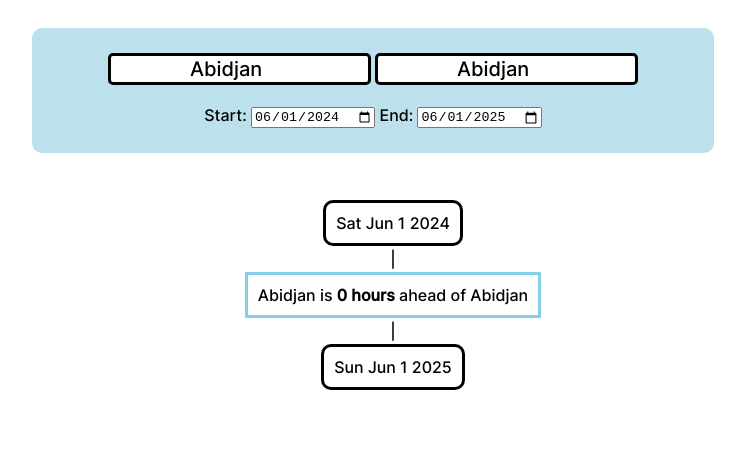
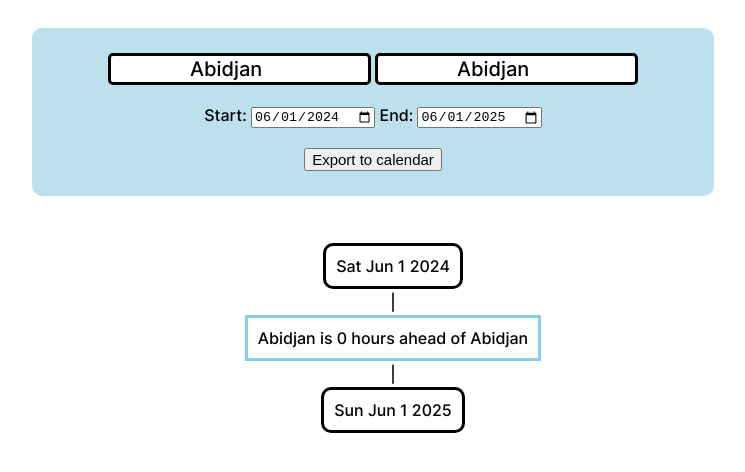
Before and after one commit to EliotChignell/TimeZoneDifference, a plain HTML site: page src/index.html in a window 1280 px wide. Shown: the top 472 px of the page, without its empty margins (267-1012 px from the left). Drawn offline with Linux system fonts and the light colour scheme.

Commit message:
Up and working + calendar export

```diff
--- a/src/index.html
+++ b/src/index.html
@@ -29,6 +29,10 @@
 
                 <label for="end_date">End: </label>
                 <input name="end_date" id="end_date" type="date">
+
+                <br><br>
+
+                <button id="export-button" onclick="export_to_calendar()">Export to calendar</button>
             </section>
             </center>
 
@@ -39,6 +43,7 @@
 
         <script src="scripts/moment.js"></script>
         <script src="scripts/moment-timezone.js"></script>
+        <script src="scripts/FileSaver.min.js"></script>
         <script src="scripts/ics.min.js"></script>
         <script src="scripts/cities.js"></script>
         <script src="scripts/timezone_city.js"></script>
--- a/src/scripts/index.js
+++ b/src/scripts/index.js
@@ -5,20 +5,16 @@ const start_date = document.querySelector('#start_date');
 const end_date = document.querySelector('#end_date');
 const table = document.querySelector('#result');
 
+// cities and timezone_city variables are imported
+
 // Constants
 const MIN_DATE = '1970-01-01';
 const MAX_DATE = '2500-01-01';
 
-function add_option(value) {
-    const option = document.createElement('option');
-    option.value = value;
-    all_timezones.appendChild(option);
-}
-
 /**
-*   Add all timezones to the datalist
+*   Add all cities to the datalist
 */
-function add_timezones() {
+function add_cities() {
     for (const city in cities) {
         // To account for multiple cities with same name
         const c = cities[city];
@@ -28,34 +24,47 @@ function add_timezones() {
         const duplicate_countries = countries.length != new Set(countries).size;
 
         for (const c2 of c) {
-            add_option(
+            const option = document.createElement('option');
+            option.value =
                 // City name + potentially province and iso2 (country code)
                 c2.city +
                 (duplicate_cities ?
                     duplicate_countries ?
                         `, ${c2.province}, ${c2.iso2}` :
                     `, ${c2.iso2}` :
-                '')
-            );
+                '');
+            all_timezones.appendChild(option);
         }
     }
 }
 
+/**
+ * Sets default values for the field
+ */
 function set_default_values() {
+    // Sets dates to today and 1 year from today
     start_date.value = moment().format('YYYY-MM-DD');
     end_date.value = moment().add(1, 'year').format('YYYY-MM-DD');
+
+    // Setting the cities to where we think the user is
     tzs[0].value = timezone_city[moment.tz.guess()];
     tzs[1].value = timezone_city[moment.tz.guess()];
 }
 
+/**
+ * Activates event listeners for each field
+ */
 function add_event_listeners() {
-    tzs[0].onkeyup = update_time_difference;
-    tzs[1].onkeyup = update_time_difference;
-    start_date.onkeyup = update_time_difference;
-    end_date.onkeyup = update_time_difference;
+    for (const field of [...tzs, start_date, end_date]) {
+        field.onkeyup = update_time_difference;
+    }
 }
 
-function get_city_details(city, country) {
+function get_city_details(details) {
+    const city = details[0];
+    const country = details.length > 1 ? details.at(-1) : null;
+    const province = details.length > 2 ? details[1] : null;
+
     const p = cities[city.toLowerCase()];
 
     // No possibilities
@@ -65,19 +74,20 @@ function get_city_details(city, country) {
     if (p.length == 1) return p[0];
 
     // Multiple possibilities
-    return p.find(x => x.iso2 == country);
+    return p.find(x => x.iso2 == country && (!province || province == x.province));
 }
 
 /**
-*   Update the time based on the selected timezones
+*   Update the time differences based on the entered cities
 */
 function update_time_difference() {
-    const [ city1, country1 ] = tzs[0].value.split(', ');
-    const [ city2, country2 ] = tzs[1].value.split(', ');
+    const city1 = get_city_details(tzs[0].value.split(', '));
+    const city2 = get_city_details(tzs[1].value.split(', '));
 
-    const tz1 = get_city_details(city1, country1)?.timezone;
-    const tz2 = get_city_details(city2, country2)?.timezone;
+    const tz1 = city1?.timezone;
+    const tz2 = city2?.timezone;
 
+    // If no timezone found for either
     if (!tz1 || !tz2) return;
 
     const differences = {};
@@ -105,44 +115,67 @@ function update_time_difference() {
         current_difference = moment.tz(current, tz1).diff(moment.tz(current, tz2), 'hours');
     }
 
+    // Adding a thing at the end as well
     if (!differences[end]) differences[end] = null;
 
-    clear_table(table);
-    add_rows(table, differences, end);
+    clear_table();
+
+    const changes = add_rows(table, differences, end);
+
+    return {
+        differences,
+        changes,
+        city1,
+        city2
+    };
 }
 
-function clear_table(table) {
+function clear_table() {
     table.innerHTML = '';
-
-    // // Adding header
-    // const header = table.createTHead();
-    // const row = header.insertRow(0);
-    // const cell = row.insertCell(0);
-    // cell.innerHTML = 'Date';
 }
 
 function add_rows(table, differences, end) {
-    // return Object.keys(differences).sort().map(x => {
-    //     return `<tr><p>${moment(x).format('ddd d MMM YYYY')}: ${differences[x]}</p></tr>`
-    // }).join('');
+    const tz = tzs[1].value;
+    const changes = [];
+    for (const date in differences) {
+        const change_text = `${tz} is ${Math.abs(differences[date])} hours ${differences[date] < 0 ? 'behind' : 'ahead of'} ${tzs[0].value}`;
+        changes.push(change_text);
 
-    const tz = tzs[1].value;
-    for (const date in differences) {
-        // const row = table.insertRow(-1);
-        // const date_cell = row.insertCell(0);
-        // date_cell.innerHTML = moment(date).format('ddd MMM d Y');
-        // const diff_cell = row.insertCell(1);
-        // diff_cell.innerHTML = `${tz} is ${Math.abs(differences[date])} hours ${differences[date] < 0 ? 'behind' : 'ahead of'} ${tzs[0].value}`;
         table.innerHTML +=
             `<p class="date">${moment(date).format('ddd MMM D Y')}</p>` +
-            ((date == end) ? '' : `<p>|</p><p class="diff">${tz} is <strong>${Math.abs(differences[date])} hours</strong> ${differences[date] < 0 ? 'behind' : 'ahead of'} ${tzs[0].value}</p>` +
+            ((date == end) ? '' : `<p>|</p><p class="diff">${change_text}</p>` +
             `<p>|</p>` )
     }
+
+    return changes;
+}
+
+function export_to_calendar() {
+    const { differences, changes, city1, city2 } = update_time_difference();
+    const calendar = ics();
+
+    let index = 0;
+    for (const date in differences) {
+        if (differences[date]) {
+            calendar.addEvent(
+                changes[index].replace('is', 'is now'),
+                '', // description
+                '', // location
+                moment(date),
+                moment(date).add(1, 'days')
+            );
+        }
+
+        index++;
+    }
+
+    calendar.download(`${city1.city}-${city2.city} Timezone differences`);
 }
 
 // Initialising page
-add_timezones();
+add_cities();
 set_default_values();
 add_event_listeners();
 
+// Initial call
 update_time_difference();
--- a/src/styles/style.css
+++ b/src/styles/style.css
@@ -42,6 +42,10 @@ body {
     border-radius: 5px;
 }
 
+#export-button {
+    font-size: 15px;
+}
+
 .date {
     border: 3px solid black;
     display: inline;
```
Also changed, not shown: src/scripts/FileSaver.min.js (added, +3 -0 lines), 2 other files.
